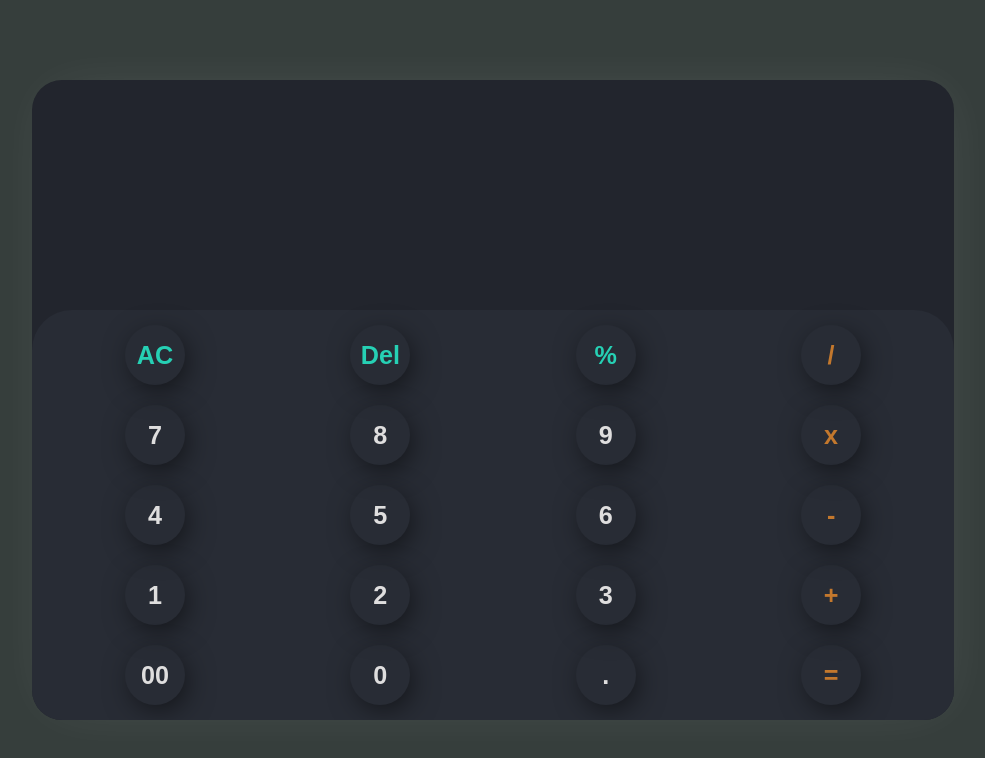
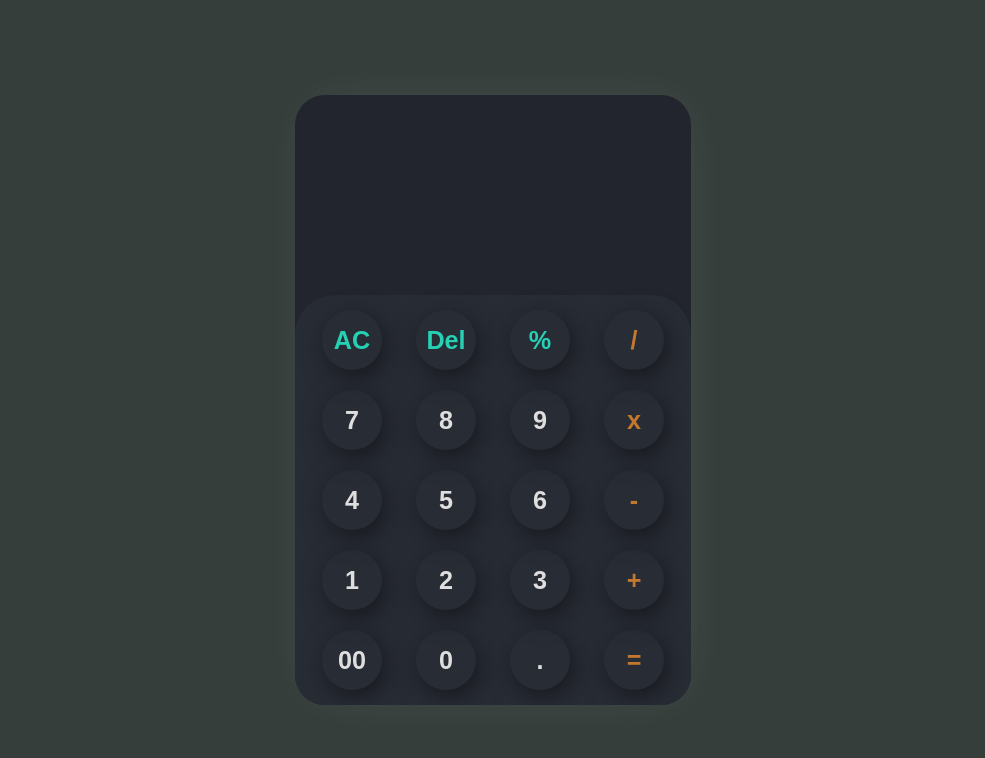
Before and after one commit to Glenn-Rhee/Calculator-react, a React (Vite) app: page / in a window 1280 px wide. Shown: the top 758 px of the page, without its empty margins (147-1132 px from the left). Built offline with nearby package versions, Linux system fonts and the light colour scheme.

Commit message:
menambahkan responsive

```diff
--- a/src/App.css
+++ b/src/App.css
@@ -23,7 +23,7 @@ button {
   height: 60px;
   background-color: transparent;
   color: #dfdede;
-  font-size: 1.4em;
+  font-size: 1.2em;
   font-weight: 600;
   -webkit-box-shadow: 4px 7px 31px -6px rgba(0, 0, 0, 0.75);
   -moz-box-shadow: 4px 7px 31px -6px rgba(0, 0, 0, 0.75);
@@ -68,7 +68,7 @@ button.other {
   justify-content: end;
   align-items: end;
   min-width: 80%;
-  min-height: 80%;
+  min-height: 75%;
 }
 
 header {
@@ -103,7 +103,7 @@ header>h4 {
   width: 100%;
   height: 70%;
   display: grid;
-  grid-template-columns: repeat(4,1fr);
+  grid-template-columns: repeat(4, 1fr);
   gap: 20px;
   padding: 15px 20px;
   place-items: center;
@@ -112,5 +112,19 @@ header>h4 {
 }
 
 @media (min-width: 768px) {
+  button {
+    font-size: 1.4em;
+  }
 
+  .container {
+    width: 50%;
+  }
+
+  header {
+    height: 200px;
+  }
+
+  .calculator {
+    min-width: 40%;
+  }
 }
```
